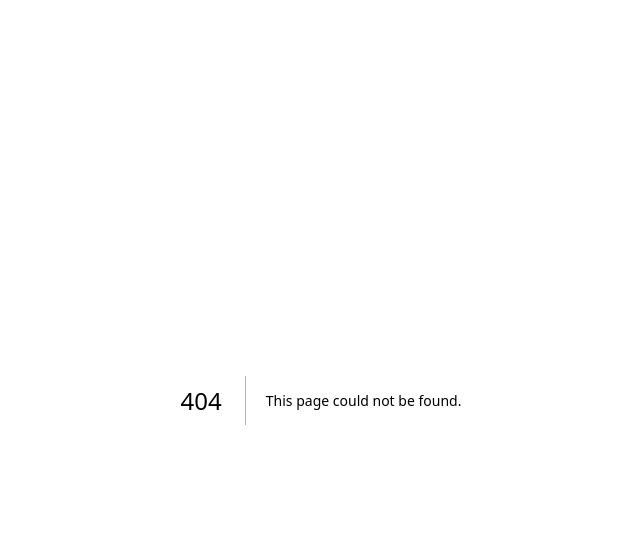
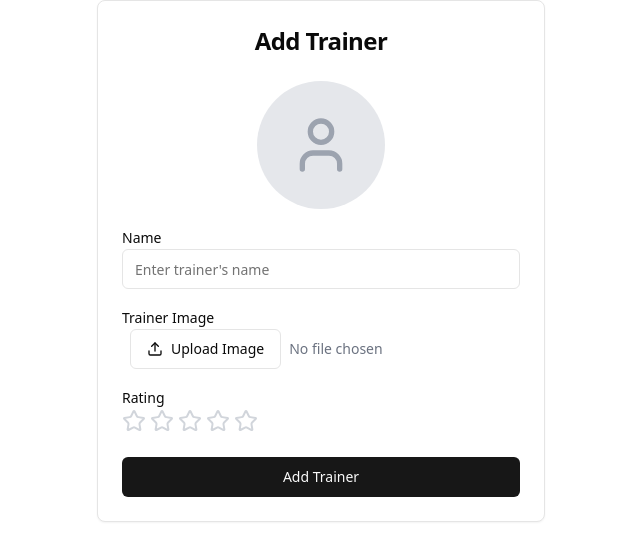
Before and after one commit to PranavKumar9529desai/gymdominator-admin, a Next.js app: page /addtrainer in a window 1280 px wide. Before the commit this address had no page. Shown: the top 560 px of the page, without its empty margins (319-959 px from the left). Built offline with nearby package versions, Linux system fonts and the light colour scheme.

Commit message:
Added the add trainer page

```diff
--- /dev/null
+++ b/app/addtrainer/page.tsx
@@ -0,0 +1,10 @@
+import AddTrainer from '@/components/AddTrainer'
+import React from 'react'
+
+export default function page() {
+  return (
+  <>
+    <AddTrainer />
+  </>
+  )
+}
--- a/app/attendance/page.tsx
+++ b/app/attendance/page.tsx
@@ -19,7 +19,9 @@ export default function AttendanceComponent() {
     year: "numeric",
   });
   // In a real application, this would be a unique identifier for the session
-  const qrValue = `gymdominator-attendance-${currentDate}`;
+  // TODO  create new token/string that is consist of the
+  // token = trainer-name + today's day
+  const qrValue = `gymdominator-attendance-${currentDate} and the unique token is pranav desai`;
 
   function QrcodeScanned() {
     console.log("qr code is scanned");
--- /dev/null
+++ b/app/attendance/status/page.tsx
@@ -0,0 +1,21 @@
+import AttendanceFailed from "@/components/AttendanceFailed";
+import AttendanceConfirmation from "@/components/AttendanceSucess";
+import React, { useState } from "react";
+
+export default function page() {
+  // TODO   make this backend call inorder to check that whreather the attendance is maked or not.
+  const [attendanceStatus, setattendaceStatus] = useState<boolean>(false);
+  if (attendanceStatus) {
+    return (
+      <>
+        <AttendanceFailed />
+      </>
+    );
+  } else {
+    return (
+      <>
+        <AttendanceConfirmation />
+      </>
+    );
+  }
+}
--- /dev/null
+++ b/components/AddTrainer.tsx
@@ -0,0 +1,138 @@
+"use client";
+import React, { useState } from "react";
+import { Upload, Star, User } from "lucide-react";
+import { Button } from "@/components/ui/button";
+import { Input } from "@/components/ui/input";
+import { Label } from "@/components/ui/label";
+import Swal from "sweetalert2";
+import result from "sweetalert2";
+import {
+  Card,
+  CardContent,
+  CardFooter,
+  CardHeader,
+  CardTitle,
+} from "@/components/ui/card";
+import WarningAlert from "./alerts/WarningAlert";
+
+export default function AddTrainer() {
+  const [name, setName] = useState("");
+  const [image, setImage] = useState<File | null>(null);
+  const [rating, setRating] = useState(0);
+
+  const handleImageChange = (e: React.ChangeEvent<HTMLInputElement>) => {
+    if (e.target.files && e.target.files[0]) {
+      setImage(e.target.files[0]);
+    }
+  };
+
+  const handleSubmit = (e: React.FormEvent) => {
+    e.preventDefault();
+    // Here you would typically send the data to your backend
+    // call the alret message and based of that figure out whether to submi or not .then
+    Swal.fire({
+      title: "Are you sure?",
+      text: "Users will be able to select a newly created trainer as their assigned trainer!",
+      icon: "warning",
+      showCancelButton: true,
+      confirmButtonColor: "#3085d6",
+      cancelButtonColor: "#d33",
+      confirmButtonText: "Yes!",
+    }).then((result) => {
+      if (result.isConfirmed) {
+        // TODO show loader complete the backend request if success then show this otherwise jsut show some error occured
+        Swal.fire({
+          title: "Success!",
+          text: "Trainer is sucessfully created.",
+          icon: "success",
+        }).then(() => {
+
+        console.log("now submitting the form");
+          // submit the form
+        });
+      }
+    });
+    console.log("this console log works");
+  };
+
+  return (
+    <Card className="w-full max-w-md mx-auto">
+      <CardHeader>
+        <CardTitle className="text-2xl font-bold text-center">
+          Add Trainer
+        </CardTitle>
+      </CardHeader>
+      <form onSubmit={handleSubmit}>
+        <CardContent className="space-y-4">
+          <div className="flex justify-center">
+            <div className="w-32 h-32 rounded-full bg-gray-200 flex items-center justify-center overflow-hidden">
+              {image ? (
+                <img
+                  src={URL.createObjectURL(image)}
+                  alt="Trainer"
+                  className="w-full h-full object-cover"
+                />
+              ) : (
+                <User className="w-16 h-16 text-gray-400" />
+              )}
+            </div>
+          </div>
+          <div>
+            <Label htmlFor="name">Name</Label>
+            <Input
+              id="name"
+              value={name}
+              onChange={(e) => setName(e.target.value)}
+              placeholder="Enter trainer's name"
+              required
+            />
+          </div>
+          <div>
+            <Label htmlFor="image">Trainer Image</Label>
+            <div className="flex items-center space-x-2">
+              <Input
+                id="image"
+                type="file"
+                onChange={handleImageChange}
+                className="hidden"
+                accept="image/*"
+              />
+              <Button
+                type="button"
+                variant="outline"
+                onClick={() => document.getElementById("image")?.click()}
+              >
+                <Upload className="w-4 h-4 mr-2" />
+                Upload Image
+              </Button>
+              <span className="text-sm text-gray-500">
+                {image ? image.name : "No file chosen"}
+              </span>
+            </div>
+          </div>
+          <div>
+            <Label>Rating</Label>
+            <div className="flex items-center space-x-1">
+              {[1, 2, 3, 4, 5].map((star) => (
+                <Star
+                  key={star}
+                  className={`w-6 h-6 cursor-pointer ${
+                    star <= rating
+                      ? "text-yellow-400 fill-current"
+                      : "text-gray-300"
+                  }`}
+                  onClick={() => setRating(star)}
+                />
+              ))}
+            </div>
+          </div>
+        </CardContent>
+        <CardFooter>
+          <Button type="submit" className="w-full">
+            Add Trainer
+          </Button>
+        </CardFooter>
+      </form>
+    </Card>
+  );
+}
--- /dev/null
+++ b/components/alerts/WarningAlert.ts
@@ -0,0 +1,26 @@
+import React from "react";
+import Swal from "sweetalert2";
+
+export default  function WarningAlert() {
+  let Userchoice: boolean = false;
+  Swal.fire({
+    title: "Are you sure?",
+    text: "You won't be able to revert this!",
+    icon: "warning",
+    showCancelButton: true,
+    confirmButtonColor: "#3085d6",
+    cancelButtonColor: "#d33",
+    confirmButtonText: "Yes, delete it!",
+  }).then((result) => {
+    if (result.isConfirmed) {
+      Userchoice = true;
+      Swal.fire({
+        title: "Deleted!",
+        text: "Your file has been deleted.",
+        icon: "success",
+      });
+    }
+  });
+  // return a state var where the result of the user choic is saved
+  return Userchoice;
+}
--- a/package.json
+++ b/package.json
@@ -22,6 +22,7 @@
     "qrcode.react": "^4.0.1",
     "react": "^18",
     "react-dom": "^18",
+    "sweetalert2": "^11.14.3",
     "tailwind-merge": "^2.5.3",
     "tailwindcss-animate": "^1.0.7"
   },
```
Also changed, not shown: 1 other file (tests, documents, lock files or other folders).
